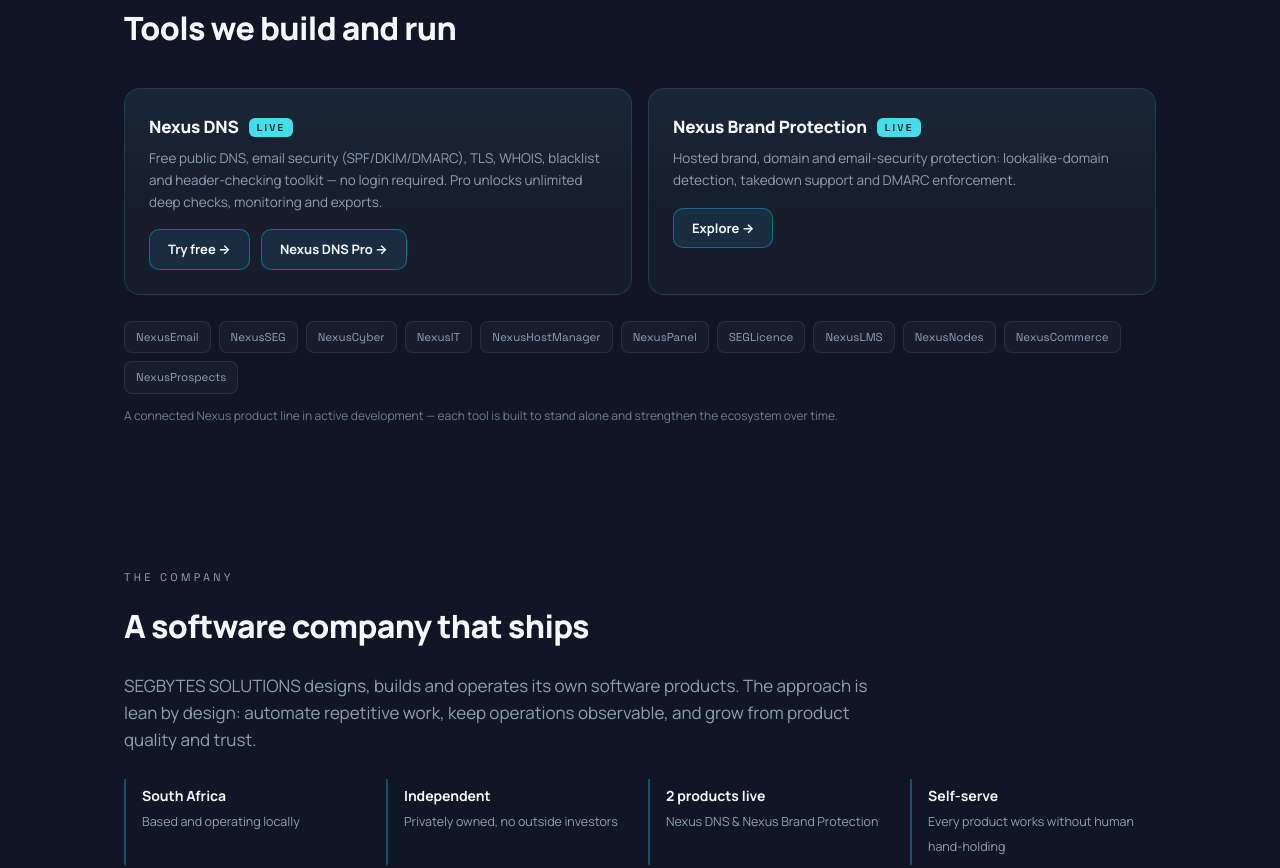
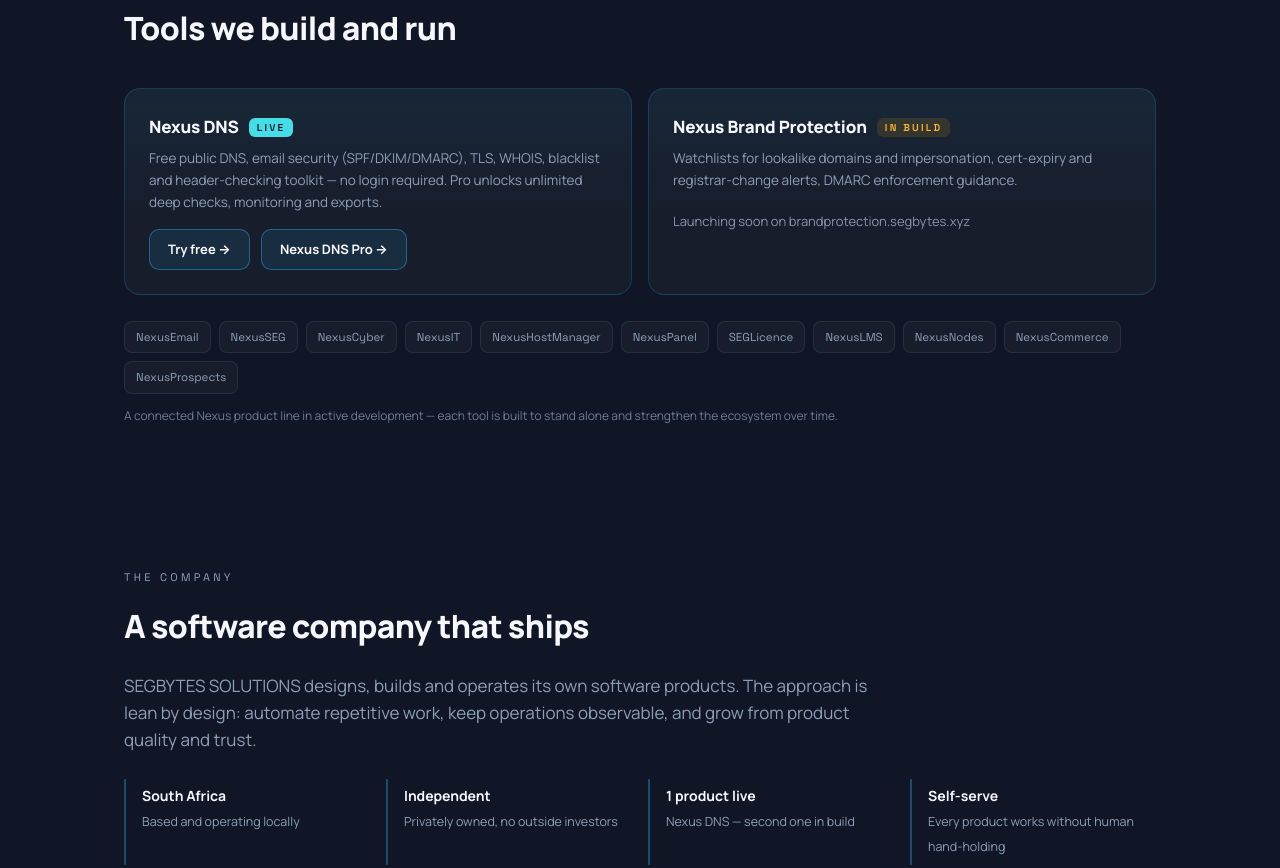
Before and after one commit to Oba-SEG/segbytes-site, a plain HTML site: page index.html in a window 1280 px wide. Shown: the part 1205-2073 px from the top of the page. Drawn offline with Linux system fonts and the light colour scheme.

Commit message:
Honest product status: Brand Protection in build, not live

```diff
--- a/index.html
+++ b/index.html
@@ -154,9 +154,9 @@
         <a href="https://tools.segbytes.xyz/pro/" style="margin-left:8px">Nexus DNS Pro →</a>
       </div>
       <div class="pcard">
-        <h3>Nexus Brand Protection<span class="live">LIVE</span></h3>
-        <p>Hosted brand, domain and email-security protection: lookalike-domain detection, takedown support and DMARC enforcement.</p>
-        <a href="https://brandprotection.segbytes.co.za">Explore →</a>
+        <h3>Nexus Brand Protection<span class="live" style="background:rgba(255,180,0,.12);color:#FFB43C">IN BUILD</span></h3>
+        <p>Watchlists for lookalike domains and impersonation, cert-expiry and registrar-change alerts, DMARC enforcement guidance.</p>
+        <span style="color:#8B94A7;font-size:13px">Launching soon on brandprotection.segbytes.xyz</span>
       </div>
     </div>
     <div class="ecosystem">
@@ -174,7 +174,7 @@
     <div class="facts">
       <div class="fact"><b>South Africa</b><span>Based and operating locally</span></div>
       <div class="fact"><b>Independent</b><span>Privately owned, no outside investors</span></div>
-      <div class="fact"><b>2 products live</b><span>Nexus DNS &amp; Nexus Brand Protection</span></div>
+      <div class="fact"><b>1 product live</b><span>Nexus DNS — second one in build</span></div>
       <div class="fact"><b>Self-serve</b><span>Every product works without human hand-holding</span></div>
     </div>
   </div>
```
